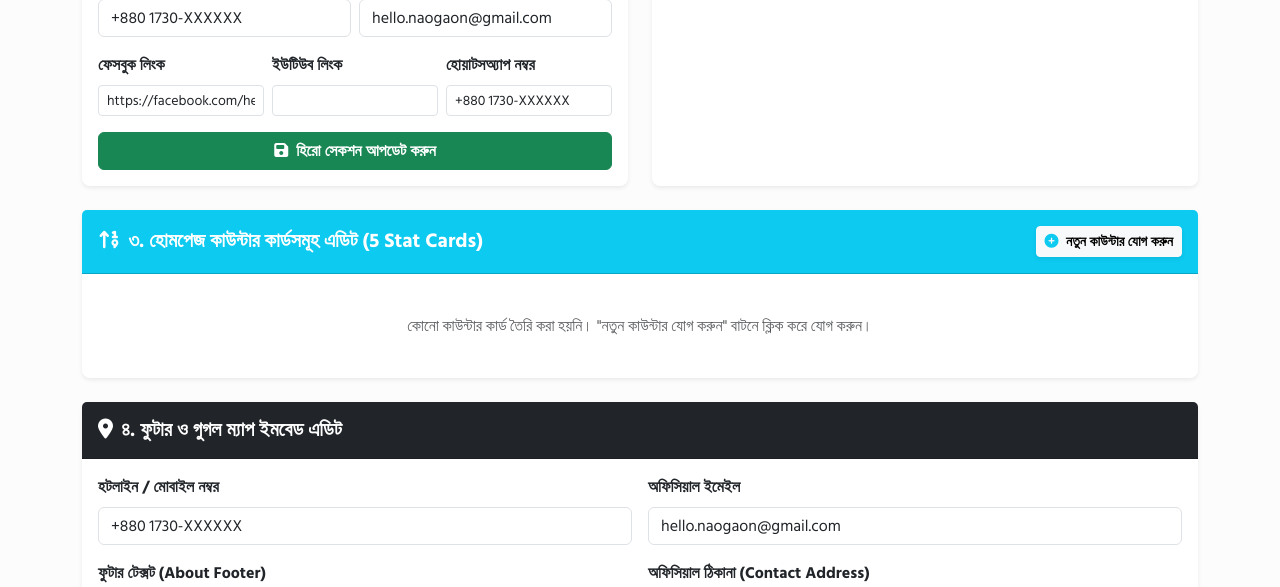
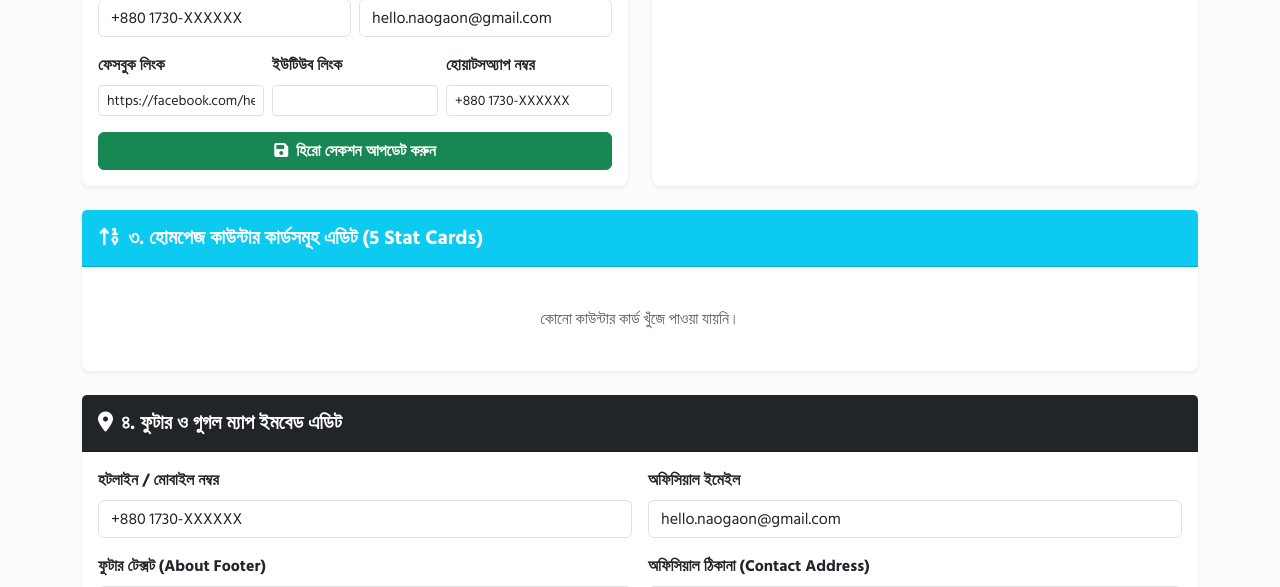
Before and after one commit to hijbullahx/hello_naogaon, a Django app: page /dashboard/ in a window 1280 px wide. Shown: the part 902-1489 px from the top of the page. Run offline with Django 5.2, Linux system fonts and the light colour scheme; the visitor is signed in with stand-in values (Sample User, id 1); data comes from the database, SQL or seed files in the repository; data that the repository does not hold is empty; some libraries are stand-ins or nearby versions.

Commit message:
Remove 'Add New Stat Counter' button and creation modal from dashboard

```diff
--- a/templates/dashboard/index.html
+++ b/templates/dashboard/index.html
@@ -179,16 +179,13 @@
                     </div>
                 </div>
 
-                <!-- 3. Stat Counters Card (Native Bootstrap Pop-up Modal Edit) -->
+                <!-- 3. Stat Counters Card (Pop-up Modal Edit) -->
                 <div class="col-lg-12">
                     <div class="card border-0 shadow-sm rounded-3">
-                        <div class="card-header bg-info text-white py-3 d-flex justify-content-between align-items-center flex-wrap gap-2">
+                        <div class="card-header bg-info text-white py-3">
                             <h5 class="card-title fw-bold mb-0">
                                 <i class="fas fa-sort-numeric-up me-2"></i>৩. হোমপেজ কাউন্টার কার্ডসমূহ এডিট (5 Stat Cards)
                             </h5>
-                            <button type="button" class="btn btn-light btn-sm fw-bold shadow-sm" data-bs-toggle="modal" data-bs-target="#createStatModal">
-                                <i class="fas fa-plus-circle me-1 text-info"></i> নতুন কাউন্টার যোগ করুন
-                            </button>
                         </div>
                         <div class="card-body">
                             <div class="row g-3">
@@ -247,41 +244,10 @@
                                 </div>
                                 {% empty %}
                                 <div class="col-12 text-center py-4 text-muted">
-                                    কোনো কাউন্টার কার্ড তৈরি করা হয়নি। "নতুন কাউন্টার যোগ করুন" বাটনে ক্লিক করে যোগ করুন।
+                                    কোনো কাউন্টার কার্ড খুঁজে পাওয়া যায়নি।
                                 </div>
                                 {% endfor %}
                             </div>
-                        </div>
-                    </div>
-                </div>
-
-                <!-- Create New Stat Modal -->
-                <div class="modal fade" id="createStatModal" tabindex="-1" aria-hidden="true">
-                    <div class="modal-dialog">
-                        <div class="modal-content border-0 shadow">
-                            <div class="modal-header bg-info text-white">
-                                <h5 class="modal-title fw-bold">
-                                    <i class="fas fa-plus-circle me-2"></i>নতুন কাউন্টার কার্ড যোগ করুন
-                                </h5>
-                                <button type="button" class="btn-close btn-close-white" data-bs-dismiss="modal" aria-label="Close"></button>
-                            </div>
-                            <form action="{% url 'core:save_stat_counter' %}" method="post">
-                                {% csrf_token %}
-                                <div class="modal-body text-start">
-                                    <div class="mb-3">
-                                        <label class="form-label fw-bold">কাউন্টারের নাম / বিষয় *</label>
-                                        <input type="text" name="title" required class="form-control" placeholder="যেমন: গাছ রোপণ, রক্তদান">
-                                    </div>
-                                    <div class="mb-3">
-                                        <label class="form-label fw-bold">সংখ্যা বা পরিমাণ (Value) *</label>
-                                        <input type="text" name="value" required class="form-control form-control-lg fw-bold text-success" placeholder="যেমন: ১,০০০+">
-                                    </div>
-                                </div>
-                                <div class="modal-footer bg-light">
-                                    <button type="button" class="btn btn-secondary" data-bs-dismiss="modal">বাতিল</button>
-                                    <button type="submit" class="btn btn-info text-white fw-bold px-4"><i class="fas fa-save me-1"></i> তৈরি করুন</button>
-                                </div>
-                            </form>
                         </div>
                     </div>
                 </div>
```
